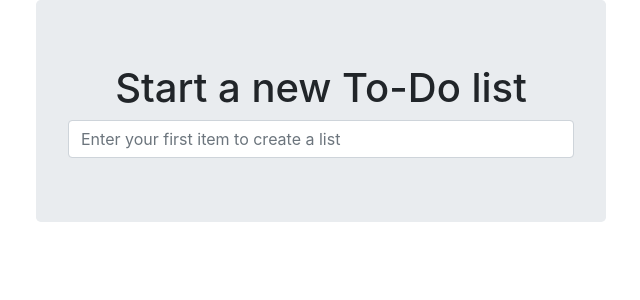
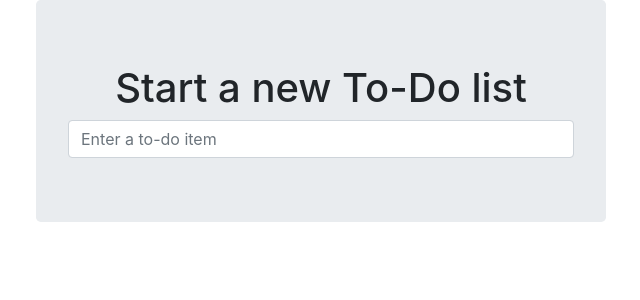
Before and after one commit to illyakaynov/python-tdd-book, a Django app: page / in a window 1280 px wide. Shown: the top 300 px of the page, without its empty margins (34-674 px from the left). Run offline with Django 3.2, Linux system fonts and the light colour scheme; some libraries are stand-ins or nearby versions.

Commit message:
fixed to same placeholder

```diff
--- a/lists/templates/home.html
+++ b/lists/templates/home.html
@@ -4,4 +4,4 @@
 
 {% block form_action %}/lists/new{% endblock %}
 
-{% block placeholder %}'Enter your first item to create a list' {% endblock %}
+{% block placeholder %}'Enter a to-do item' {% endblock %}
--- a/lists/templates/list.html
+++ b/lists/templates/list.html
@@ -12,4 +12,4 @@
   </table>
 {% endblock %}
 
-{% block placeholder %}'Add items to a list'{% endblock %}
+{% block placeholder %}'Enter a to-do item'{% endblock %}
```
